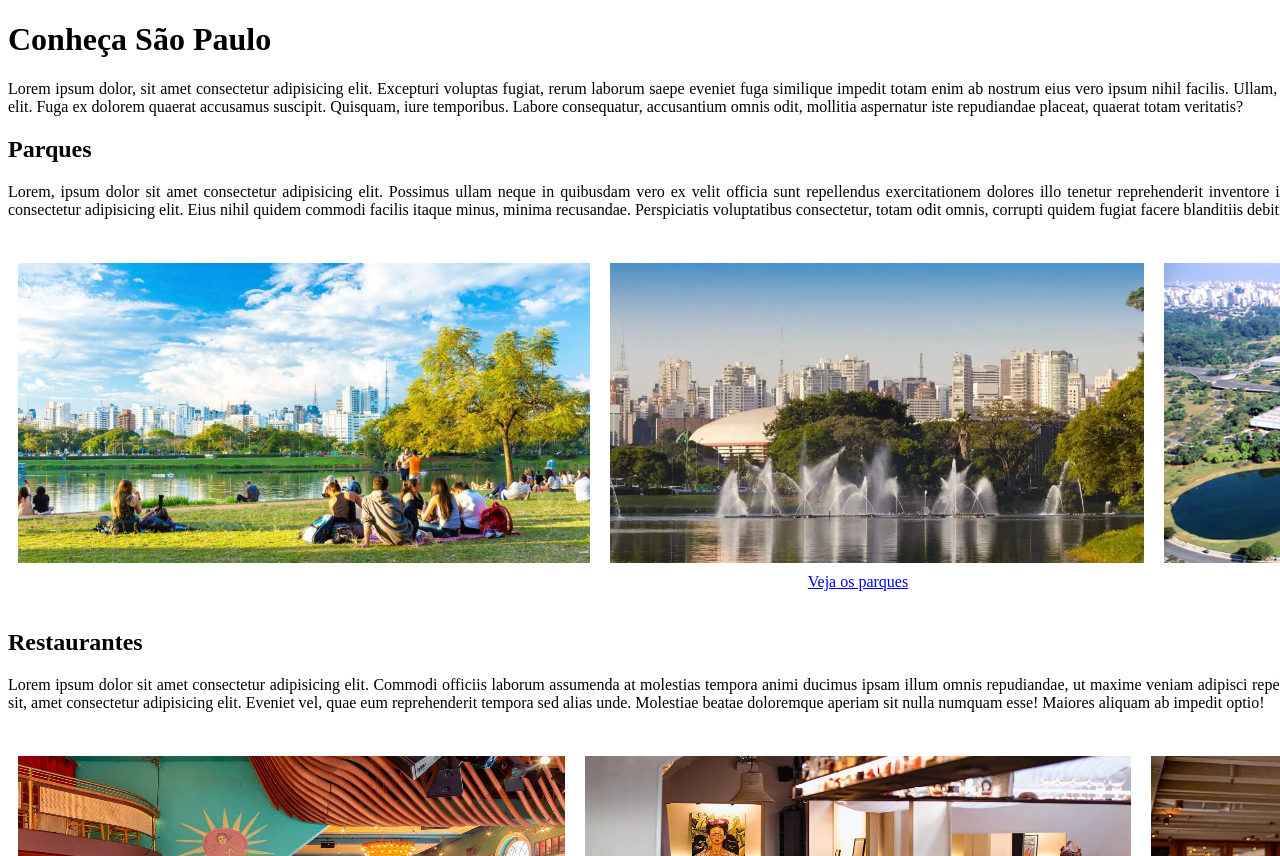
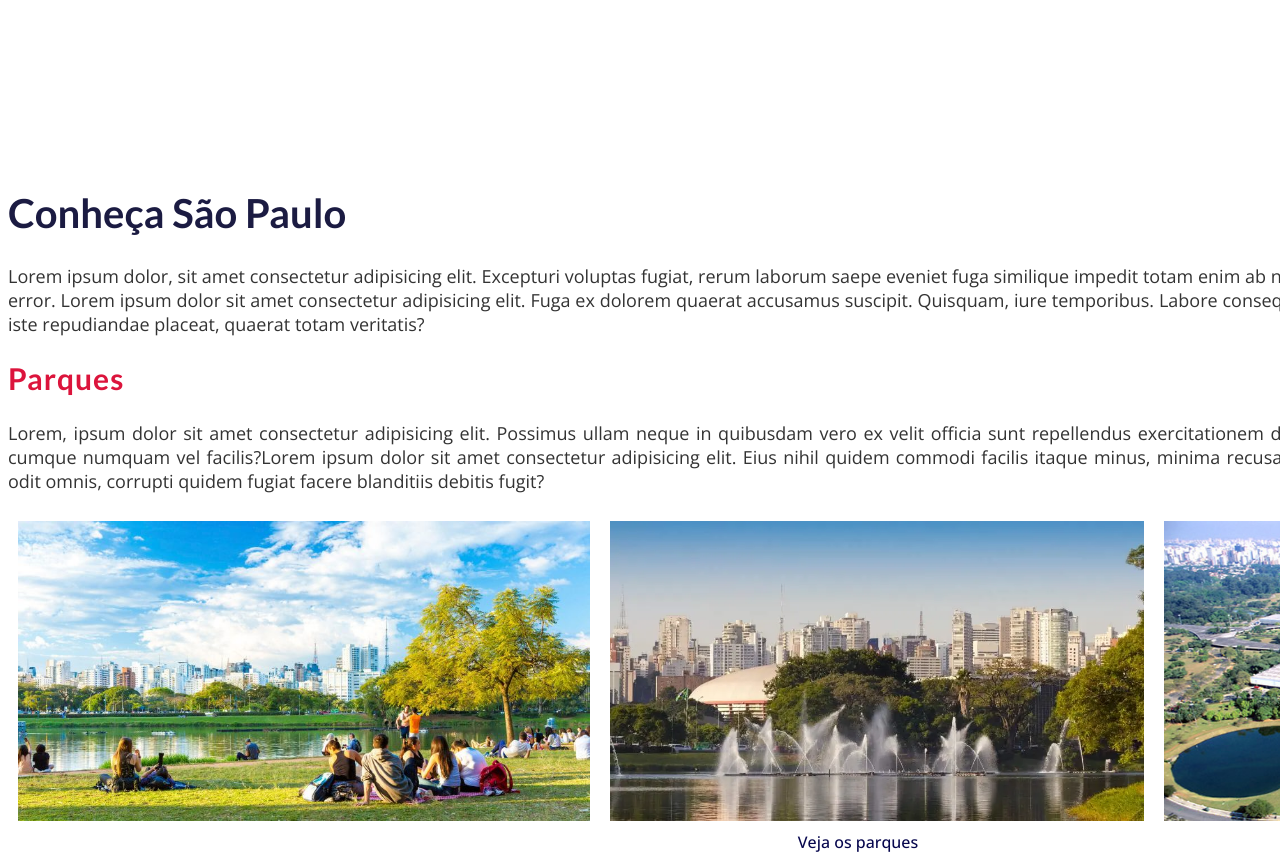
Before and after one commit to nalugao/traveller_sp_fiap, a plain HTML site: page index.html in a window 1280 px wide. Shown: the top 856 px of the page. Drawn offline with nearby package versions, Linux system fonts and the light colour scheme.

Commit message:
Refactor HTML and CSS structure for improved semantics and styling consistency

```diff
--- a/index.html
+++ b/index.html
@@ -7,7 +7,8 @@
     <link rel="stylesheet" href="style.css" />
   </head>
   <body>
-    <div>
+    <div id="container">
+      <iframe src="" frameborder="0"></iframe>
       <h1>Conheça São Paulo</h1>
       <p>
         Lorem ipsum dolor, sit amet consectetur adipisicing elit. Excepturi
@@ -30,7 +31,6 @@
         fugiat facere blanditiis debitis fugit?
       </p>
 
-      <br />
       <div id="carrossel">
         <img src="./scr/ibira1.jpg" alt="Parque Ibirapuera" id="parque" />
         <img src="./scr/ibira2.jpg" alt="Parque Ibirapuera" id="parque" />
@@ -39,8 +39,6 @@
       <div style="text-align: center">
         <a href="parques.html">Veja os parques</a>
       </div>
-
-      <br />
 
       <h2>Restaurantes</h2>
 
@@ -54,7 +52,6 @@
         Maiores aliquam ab impedit optio!
       </p>
 
-      <br />
       <div id="carrossel">
         <img src="./scr/rest1.jpg" alt="Restaurante" id="restaurante" />
         <img src="./scr/rest2.jpg" alt="Restaurante" id="restaurante" />
--- a/style.css
+++ b/style.css
@@ -1,22 +1,42 @@
+@import url("https://fonts.googleapis.com/css2?family=Lato:wght@100;700&family=Open+Sans:ital,wdth,wght@0,75,300..800;1,75,300..800&display=swap");
+
 /* # isso é um id */
 
-#restaurante,
-#parque {
-  width: 600px;
-  height: 300px;
-  align-items: center;
+#container {
+  width: 1700px;
   margin: auto;
-  border-radius: 10px;
-  padding: 10px;
 }
 
-#restaurante_page,
-#parque_page {
-  width: 600px;
-  height: 300px;
-  margin: auto;
-  border-radius: 10px;
-  padding: 10px;
+
+h1{
+  font-family: "Lato", sans-serif;
+  font-size:  40px;
+  font-weight: 900;
+  color: rgb(27, 27, 66);
+}
+
+h2 {
+  font-family: "Lato", sans-serif;
+  font-size: 30px;
+  font-weight: 700;
+  letter-spacing: 1px;
+  color: #dc143c;
+}
+
+p{
+  text-align: justify;
+  font-family: "Open Sans";
+  color: #333;
+  font-size: 18px;
+}
+
+a {
+  text-align: justify;
+  font-family: "Open Sans";
+  font-size: 16px;
+  color: rgb(7, 7, 78);
+  font-weight: 500;
+  text-decoration: none;
 }
 
 img:hover {
@@ -28,10 +48,14 @@ img:hover {
   display: flex;
 }
 
-div{
-    width: 1700px; margin: auto;
+#restaurante,
+#restaurante_page,
+#parque,
+#parque_page {
+  width: 600px;
+  height: 300px;
+  align-items: center;
+  margin: auto;
+  border-radius: 10px;
+  padding: 10px;
 }
-
-p{
-  text-align: justify;
-}
```
